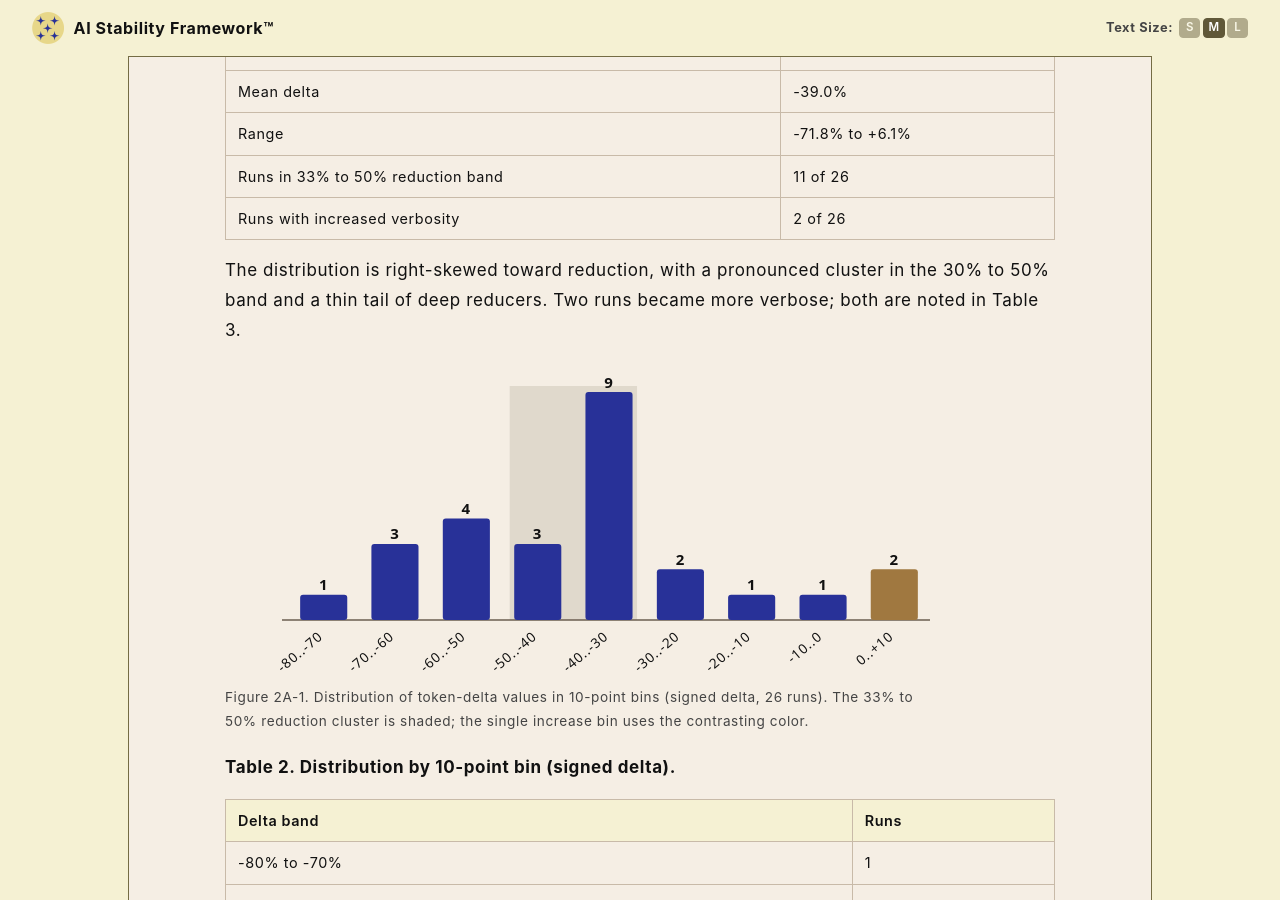
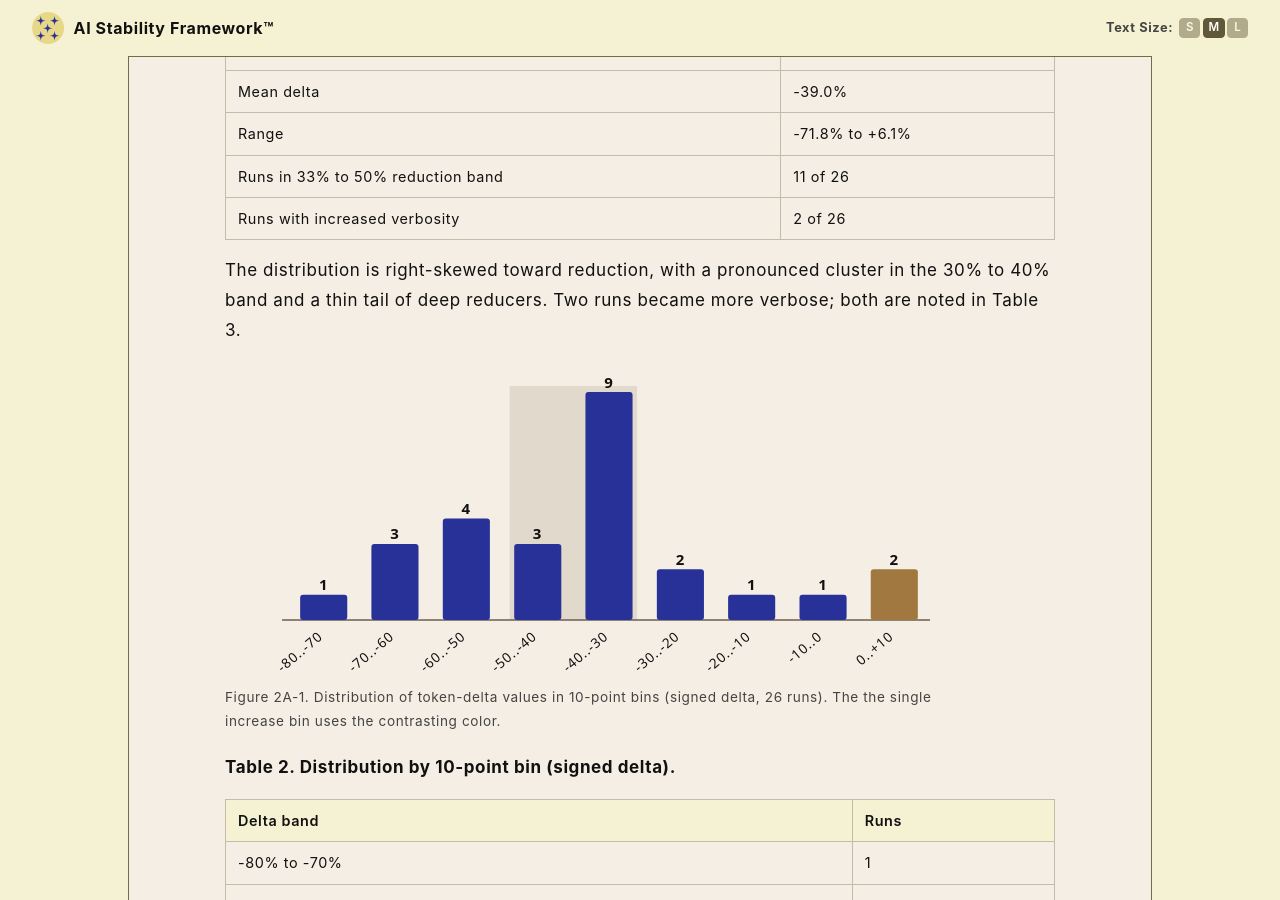
Before and after one commit to rojaslen/AISF-WEB, a Jekyll site: the page built from apx02a.md, in a window 1280 px wide and 900 px high, scrolled down 2439 px. Built offline with Jekyll 4.4.1, drawn with Linux system fonts in a browser that asks for light colours; some web fonts are replaced.

Commit message:
Update apx02a.md

```diff
--- a/apx02a.md
+++ b/apx02a.md
@@ -117,14 +117,14 @@
 | Runs with increased verbosity | 2 of 26 |
 
 The distribution is right-skewed toward reduction, with a pronounced cluster in the 30% to
-50% band and a thin tail of deep reducers. Two runs became more verbose; both are noted in
+40% band and a thin tail of deep reducers. Two runs became more verbose; both are noted in
 Table 3.
 
 <figure class="td-scope td-fig">
 <svg viewBox="0 0 480 210" role="img" aria-labelledby="fA-t fA-d" preserveAspectRatio="xMidYMid meet">
 <title id="fA-t">Distribution of token-delta values in 10-point bins</title>
-<desc id="fA-d">Histogram of 26 runs. The minus 40 to minus 30 percent bin is the tallest with 9 runs; the shaded minus 50 to minus 30 percent cluster holds 12 runs. One bin, plus 0 to plus 10 percent, represents the two runs that increased verbosity.</desc>
-<rect class="td-band" x="189.8" y="14" width="84.9" height="156.0"/>
+<desc id="fA-d">Histogram of 26 runs. The minus 40 to minus 30 percent bin is the tallest with 9 runs; the minus 50 to minus 30 percent cluster holds 12 runs. One bin, plus 0 to plus 10 percent, represents the two runs that increased verbosity.</desc>
+# <rect class="td-band" x="189.8" y="14" width="84.9" height="156.0"/>
 <line class="td-axis" x1="38" y1="170" x2="470" y2="170"/>
 <rect class="td-reduce" x="50.1" y="153.1" width="31.4" height="16.9" rx="2"/>
 <text class="td-cnt" x="65.8" y="150.1" text-anchor="middle">1</text>
@@ -154,7 +154,7 @@
 <text class="td-cnt" x="446.2" y="133.2" text-anchor="middle">2</text>
 <text class="td-val" x="446.2" y="182.0" text-anchor="end" transform="rotate(-40 446.2 182.0)">0..+10</text>
 </svg>
-<figcaption>Figure 2A-1. Distribution of token-delta values in 10-point bins (signed delta, 26 runs). The 33% to 50% reduction cluster is shaded; the single increase bin uses the contrasting color.</figcaption>
+<figcaption>Figure 2A-1. Distribution of token-delta values in 10-point bins (signed delta, 26 runs). The the single increase bin uses the contrasting color.</figcaption>
 </figure>
 
 **Table 2. Distribution by 10-point bin (signed delta).**
```
